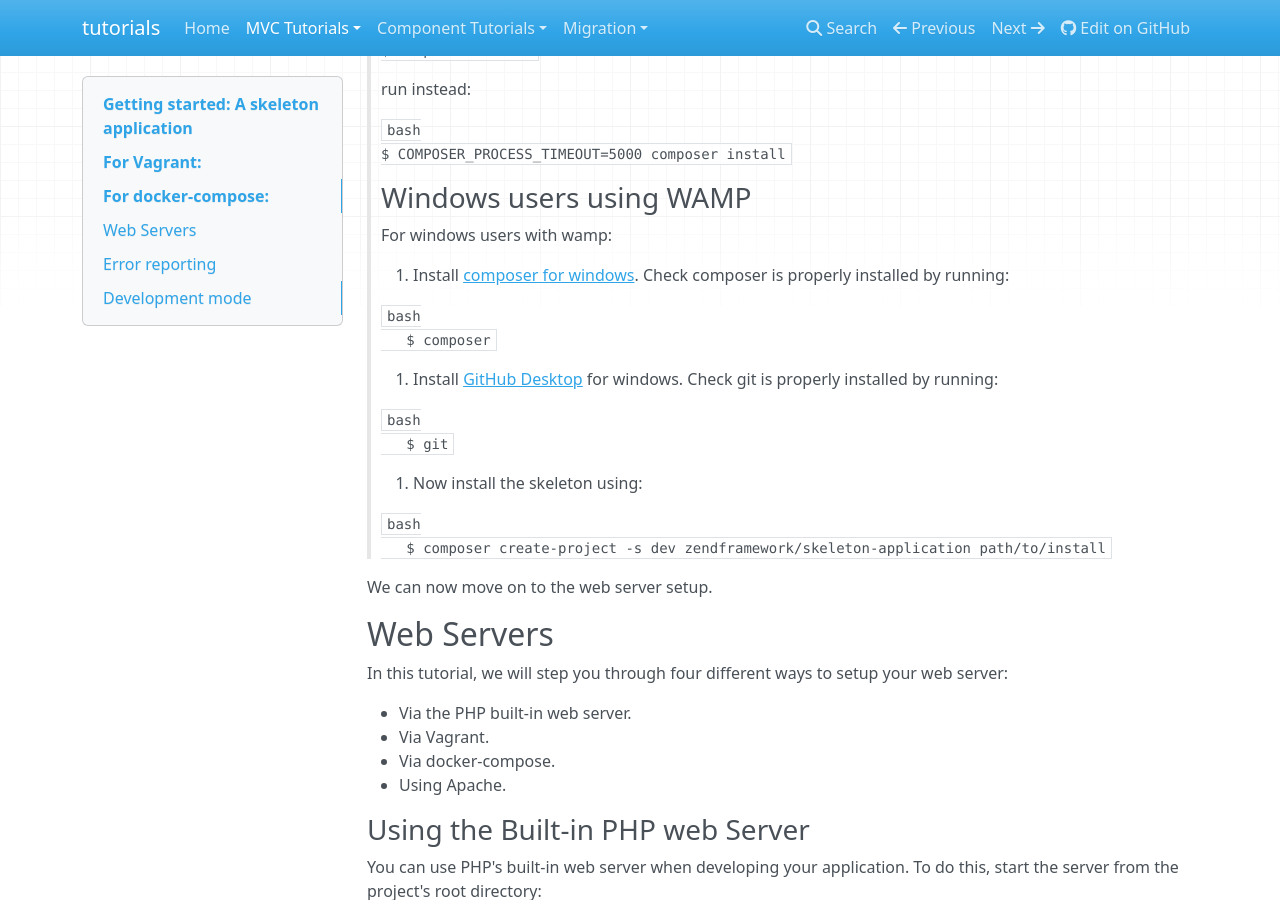
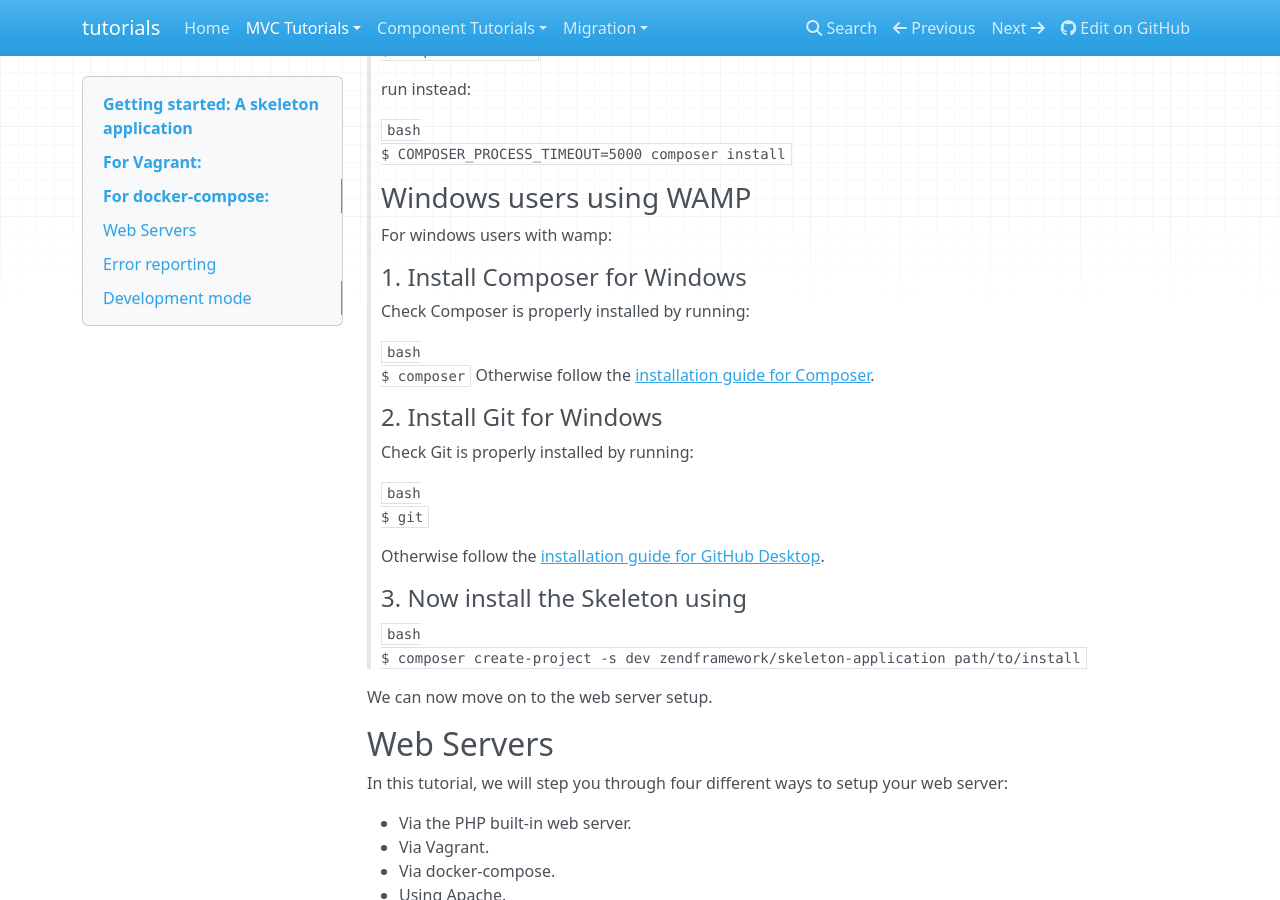
Before and after one commit to laminas/tutorials, an MkDocs documentation site: the page built from doc/book/getting-started/skeleton-application.md, in a window 1280 px wide and 900 px high, scrolled down 3225 px. Built offline with MkDocs 1.6.1, drawn with Linux system fonts in a browser that asks for light colours; nearby versions of some CDN libraries; old or Windows-style settings are respelled for this version of MkDocs.

Commit message:
Fixes installation steps for Windows in Getting Start

````diff
--- a/doc/book/getting-started/skeleton-application.md
+++ b/doc/book/getting-started/skeleton-application.md
@@ -189,25 +189,33 @@ new application is ready to start!
 >
 > For windows users with wamp:
 >
-> 1. Install [composer for windows](https://getcomposer.org/doc/00-intro.md#installation-windows).
->    Check composer is properly installed by running:
+> #### 1. Install Composer for Windows
 >
->    ```bash
->    $ composer
->    ```
+> Check Composer is properly installed by running:
 >
-> 2. Install [GitHub Desktop](https://desktop.github.com/) for windows.
-     Check git is properly installed by running:
+> ```bash
+> $ composer
+> ```
+> Otherwise follow the
+> [installation guide for Composer](https://getcomposer.org/doc/00-intro.md#installation-windows).
 >
->    ```bash
->    $ git
->    ```
+> #### 2. Install Git for Windows
 >
-> 3. Now install the skeleton using:
 >
->    ```bash
->    $ composer create-project -s dev zendframework/skeleton-application path/to/install
->    ```
+> Check Git is properly installed by running:
+>
+> ```bash
+> $ git
+> ```
+>
+> Otherwise follow the
+> [installation guide for GitHub Desktop](https://desktop.github.com/).
+>
+> #### 3. Now install the Skeleton using
+>
+> ```bash
+> $ composer create-project -s dev zendframework/skeleton-application path/to/install
+> ```
 
 We can now move on to the web server setup.
 
````
